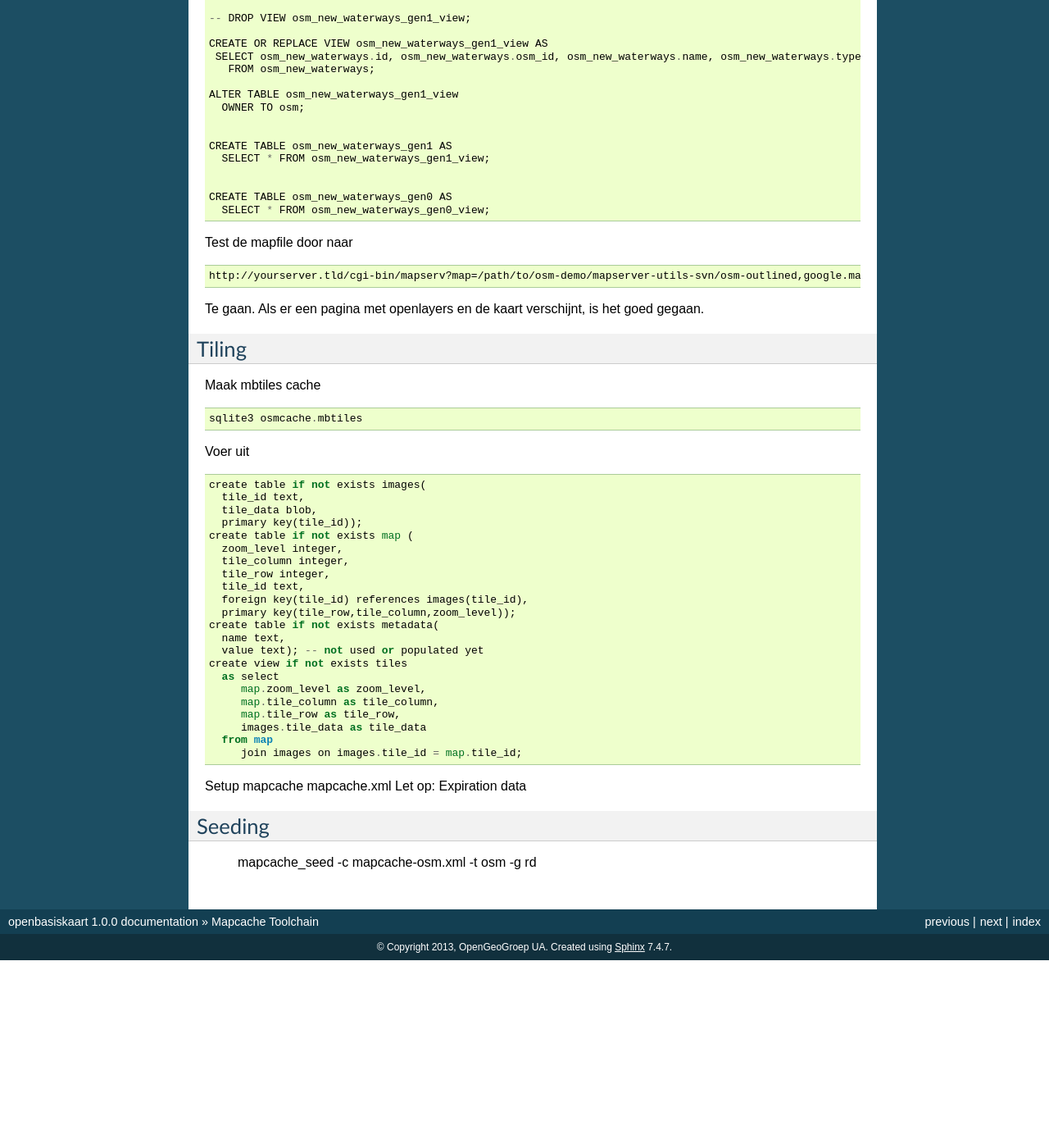
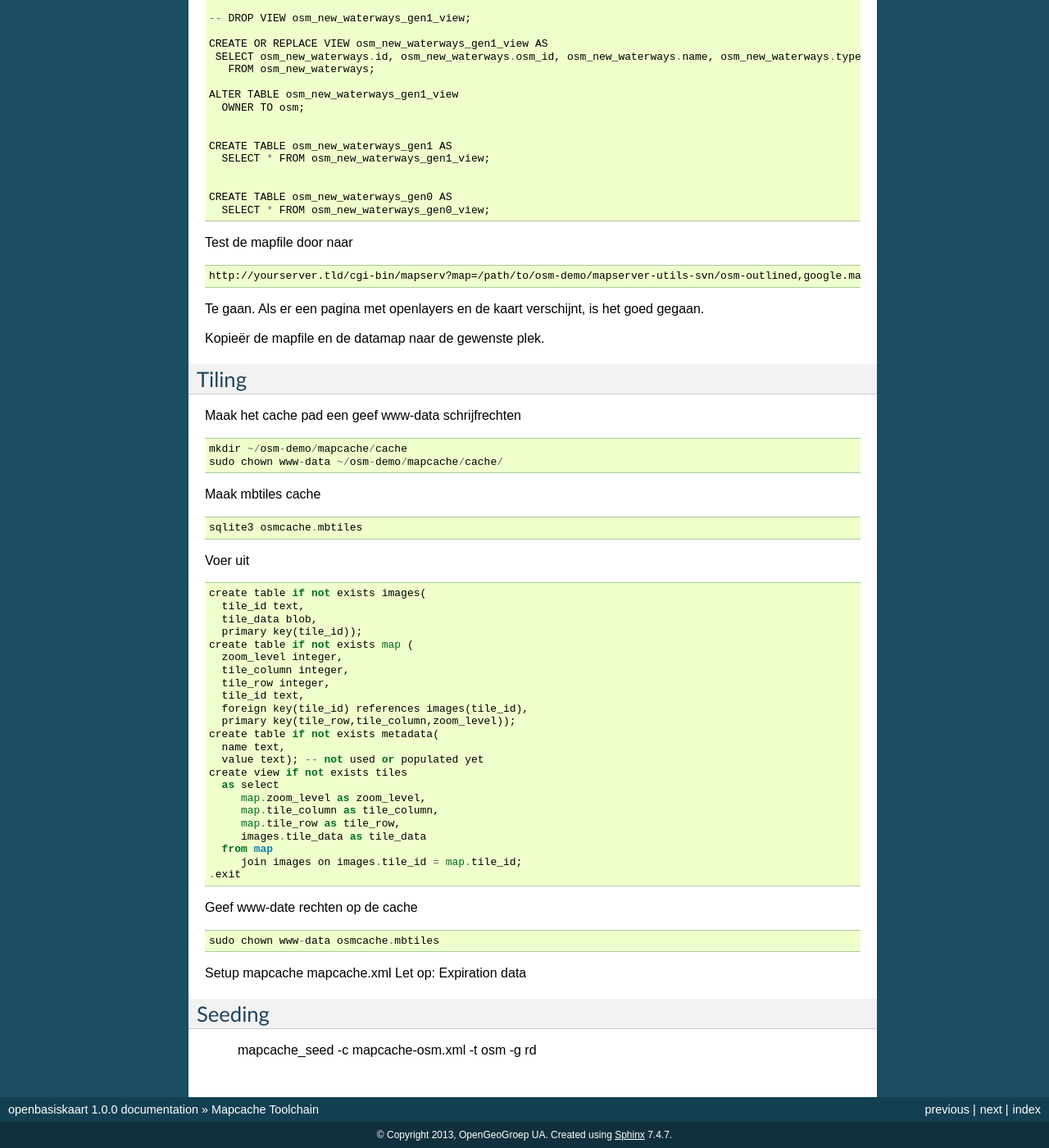
Before and after one commit to opengeogroep/openbasiskaart, a Sphinx documentation site: the page built from docs/source/mapcache-toolchain.rst, in a window 1280 px wide and 1400 px high, scrolled down 3658 px. Shown: the whole window at 82% size. Built offline with Sphinx 7.4.7, drawn with Linux system fonts in a browser that asks for light colours; before the commit the page ends 4829 px from its top, so only the background shows below that.

Commit message:
Cache maken met MBTiles

```diff
--- a/docs/source/mapcache-toolchain.rst
+++ b/docs/source/mapcache-toolchain.rst
@@ -230,8 +230,16 @@ Test de mapfile door naar ::
 
 Te gaan. Als er een pagina met openlayers en de kaart verschijnt, is het goed gegaan.
 
+Kopieër de mapfile en de datamap naar de gewenste plek.
+
 Tiling
 ======
+
+Maak het cache pad een geef www-data schrijfrechten ::
+
+	mkdir ~/osm-demo/mapcache/cache
+	sudo chown www-data ~/osm-demo/mapcache/cache/
+
 Maak mbtiles cache ::
 
 	sqlite3 osmcache.mbtiles
@@ -260,6 +268,12 @@ Voer uit ::
 	     images.tile_data as tile_data
 	  from map
 	     join images on images.tile_id = map.tile_id;
+	.exit
+
+Geef www-date rechten op de cache ::
+
+	sudo chown www-data osmcache.mbtiles
+
 
 
 Setup mapcache
```
